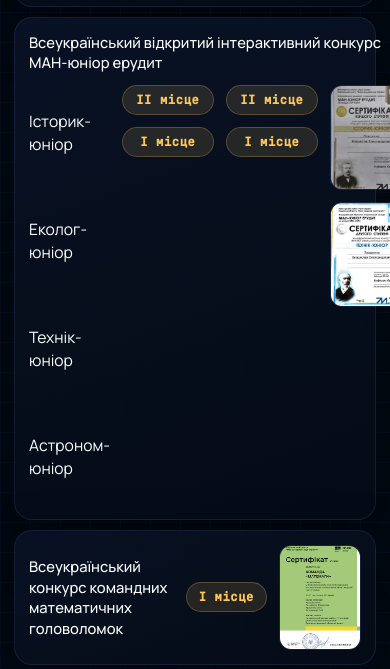
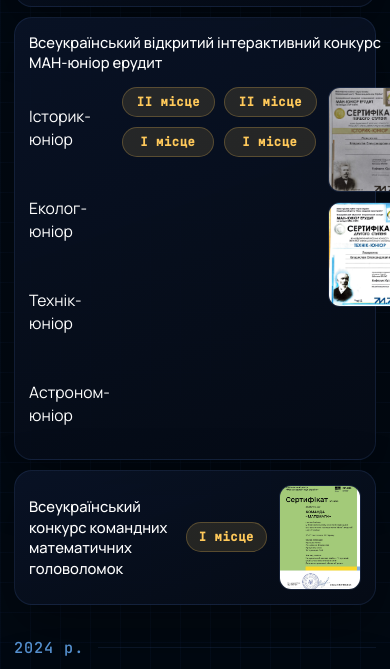
Before and after one commit to VladLazarenlo/Portfolio, a plain HTML site: page achievements.html in a window 390 px wide. Shown: the part 1698-2367 px from the top of the page. Drawn offline with nearby package versions, Linux system fonts and the light colour scheme.

Commit message:
Update style.css

```diff
--- a/css/style.css
+++ b/css/style.css
@@ -200,21 +200,21 @@
 .cert-thumb img{width:100%;height:100%;object-fit:cover}
 .cert-thumb:hover{transform:scale(1.04);border-color:var(--hi);box-shadow:0 12px 28px rgba(0,0,0,.3)}
 
-.ach-card--junior{display:grid;grid-template-columns:minmax(0,1fr) 120px 220px;gap:18px 24px;align-items:start}
-.ach-info--junior{grid-column:1/-1;margin-bottom:0}
-.junior-noms{display:grid;grid-auto-rows:minmax(96px,auto);gap:14px;align-content:start}
-.junior-name{display:flex;align-items:center;min-height:96px;font-size:.98rem;line-height:1.45}
-.junior-places{display:grid;grid-auto-rows:minmax(96px,auto);gap:14px;justify-items:end;align-content:start}
-.junior-places .badge{width:100px;display:inline-flex;justify-content:center;align-items:center;justify-self:end}
-.junior-certs{display:grid;grid-template-columns:repeat(2,96px);gap:14px 12px;justify-content:end;align-content:start}
+.ach-card--junior{display:grid;grid-template-columns:minmax(0,1fr) auto 204px;gap:14px 22px;align-items:start;padding:14px 18px}
+.ach-info--junior{grid-column:1/-1;margin-bottom:2px}
+.junior-noms{display:grid;grid-auto-rows:minmax(82px,auto);gap:10px;align-content:start}
+.junior-name{display:flex;align-items:center;min-height:82px;font-size:.98rem;line-height:1.45}
+.junior-places{display:grid;grid-auto-rows:minmax(82px,auto);gap:10px;justify-items:end;align-content:start}
+.junior-places .badge{min-width:96px;padding:6px 14px;display:inline-flex;justify-content:center;align-items:center;justify-self:end;border-radius:999px;background:rgba(255,201,90,.12);border:1px solid rgba(255,201,90,.24)}
+.junior-certs{display:grid;grid-template-columns:repeat(2,96px);gap:10px 12px;justify-content:end;align-content:start}
 
 @media (max-width:700px){
   .ach-card--junior{grid-template-columns:1fr;gap:14px}
-  .junior-noms{gap:12px}
+  .junior-noms{gap:10px}
   .junior-name{min-height:auto}
-  .junior-places{grid-template-columns:repeat(2,minmax(92px,auto));grid-template-rows:auto auto;gap:12px;justify-content:start}
-  .junior-places .badge{width:auto;min-width:92px;justify-self:start}
-  .junior-certs{grid-template-columns:repeat(2,82px);gap:12px;justify-content:start}
+  .junior-places{grid-template-columns:repeat(2,minmax(92px,auto));grid-template-rows:auto auto;gap:10px;justify-content:start}
+  .junior-places .badge{min-width:92px;justify-self:start}
+  .junior-certs{grid-template-columns:repeat(2,82px);gap:10px;justify-content:start}
   .junior-certs .cert-thumb{width:82px}
 }
 /* research */
```
